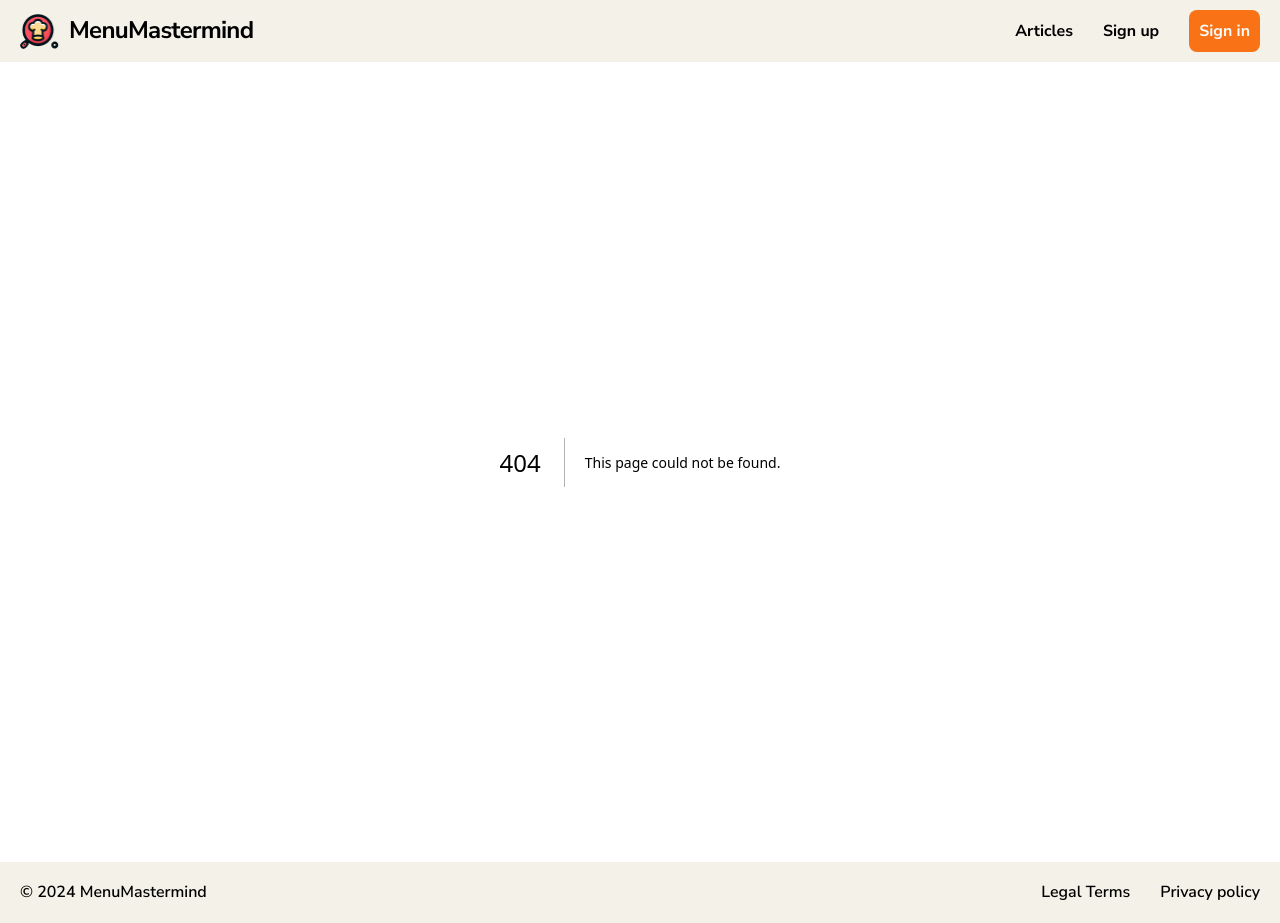
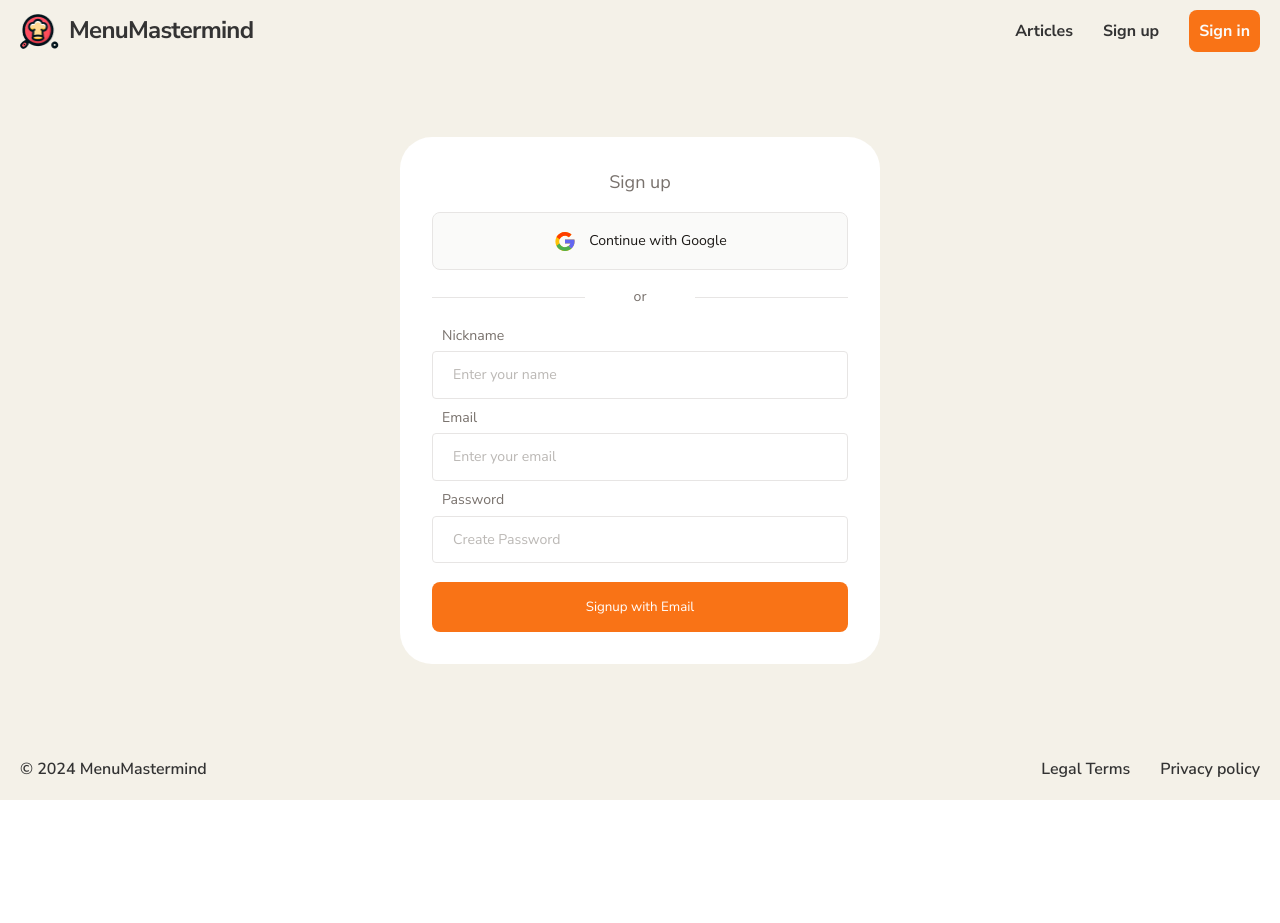
Before and after one commit to JustFantick/menu-mastermind, a Next.js app: page /sign-up in a window 1280 px wide. Before the commit this address had no page. After the commit the page ends 800 px from the top, so only its background shows below. Built offline with nearby package versions, Linux system fonts and the light colour scheme.

Commit message:
feat: init sign-up page & corresponding components

```diff
--- /dev/null
+++ b/src/app/sign-up/page.module.scss
@@ -0,0 +1,7 @@
+.signUp {
+	display: flex;
+	justify-content: center;
+	align-items: center;
+
+	background-color: var(--accent-color-primary);
+}
--- /dev/null
+++ b/src/app/sign-up/page.tsx
@@ -0,0 +1,13 @@
+import React from 'react';
+import s from './page.module.scss';
+import SignUpForm from '@/components/form/SignUpForm';
+
+const SignUpPage = () => {
+	return (
+		<div className={s.signUp}>
+			<SignUpForm />
+		</div>
+	);
+};
+
+export default SignUpPage;
--- /dev/null
+++ b/src/components/form/Input.tsx
@@ -0,0 +1,36 @@
+import React, { Ref, forwardRef } from 'react';
+import styles from './form.module.scss';
+
+interface InputProps {
+	type: 'password' | 'email' | 'text';
+	label?: string;
+	name: string;
+	pattern?: string;
+	title?: string;
+	isRequired?: boolean;
+	placeholder?: string;
+}
+
+const Input = forwardRef(function Input(
+	{ label = '', type, name, pattern, title = '', isRequired = true, placeholder = '' }: InputProps,
+	ref: Ref<HTMLInputElement>
+) {
+	return (
+		<label className={styles.inputWrapper}>
+			<div className={styles.inputWrapper__label}>{label}</div>
+
+			<input
+				className={styles.inputWrapper__input}
+				ref={ref}
+				type={type}
+				name={name}
+				pattern={pattern}
+				title={title}
+				required={isRequired}
+				placeholder={placeholder}
+			/>
+		</label>
+	);
+});
+
+export default Input;
--- /dev/null
+++ b/src/components/form/SignUpForm.tsx
@@ -0,0 +1,73 @@
+'use client';
+import Image from 'next/image';
+import React, { useRef } from 'react';
+import Input from './Input';
+import s from './form.module.scss';
+
+const SignUpForm = () => {
+	const nameRef = useRef<HTMLInputElement>(null);
+	const emailRef = useRef<HTMLInputElement>(null);
+	const passwordRef = useRef<HTMLInputElement>(null);
+
+	return (
+		<form
+			className={s.form}
+			onSubmit={e => {
+				e.preventDefault();
+
+				console.log(nameRef.current?.value, emailRef.current?.value, passwordRef.current?.value);
+			}}
+		>
+			<div className={s.form__title}>Sign up</div>
+
+			<button type='button' onClick={() => console.log('Google')} className={s.googleButton}>
+				<Image src={'/google-icon.svg'} height={24} width={24} alt='google-img' />
+				<span>Continue with Google</span>
+			</button>
+
+			<div className={s.form__dividingLine}>
+				<span></span>
+				or
+				<span></span>
+			</div>
+
+			<div className={s.form__fields}>
+				<Input
+					ref={nameRef}
+					type='text'
+					name='text'
+					label='Nickname'
+					pattern='^(?!\s*$).{3,}$'
+					placeholder='Enter your name'
+					isRequired={true}
+				/>
+
+				<Input
+					ref={emailRef}
+					type='email'
+					name='email'
+					label='Email'
+					pattern='[a-z0-9._%+-]+@[a-z0-9.-]+.[a-z]{2,}$'
+					placeholder='Enter your email'
+					isRequired={true}
+				/>
+
+				<Input
+					ref={passwordRef}
+					type='password'
+					name='password'
+					label='Password'
+					placeholder='Create Password'
+					pattern='.{6,}'
+					isRequired={true}
+				/>
+
+				<button type='submit' className={s.formSubmitButton}>
+					Signup with Email
+				</button>
+			</div>
+		</form>
+	);
+};
+
+export default SignUpForm;
--- /dev/null
+++ b/src/components/form/form.module.scss
@@ -0,0 +1,125 @@
+.form {
+	width: clamp(345px, 480px, calc(100vw - 30px));
+	background-color: white;
+	border-radius: 32px;
+	overflow: hidden;
+
+	padding: 32px clamp(15px, calc(8px + 1.88vw), 32px);
+
+	display: flex;
+	flex-direction: column;
+	gap: 16px;
+
+	&__title {
+		color: #78716c;
+		font-size: 1.13rem;
+		font-style: normal;
+		font-weight: 400;
+		line-height: 150%;
+
+		text-align: center;
+	}
+
+	&__dividingLine {
+		display: flex;
+		justify-content: space-between;
+		align-items: center;
+
+		span {
+			width: 36.875%;
+			height: 1px;
+			background-color: #e7e5e4;
+		}
+
+		color: #78716c;
+		font-size: 0.88rem;
+		font-style: normal;
+		font-weight: 400;
+		line-height: 160%;
+	}
+
+	&__fields {
+		display: flex;
+		flex-direction: column;
+		gap: 8px;
+
+		button[type='submit'] {
+			margin-top: 11px;
+		}
+	}
+}
+
+.googleButton {
+	width: 100%;
+	padding: 16px 8px;
+
+	border-radius: 8px;
+	border: 1px solid #e7e5e4;
+	background: #fafaf9;
+
+	display: flex;
+	justify-content: center;
+	align-items: center;
+	gap: 12px;
+
+	img {
+		max-height: 24px;
+		max-width: 24px;
+		object-fit: contain;
+	}
+
+	span {
+		color: #1c1917;
+		font-size: 0.88rem;
+		font-weight: 400;
+		line-height: 160%;
+	}
+}
+
+.formSubmitButton {
+	width: 100%;
+	border-radius: 8px;
+	background: var(--accent-color-secondary);
+	color: white;
+
+	padding: 16px 20px;
+
+	text-align: center;
+}
+
+//Inputs
+.inputWrapper {
+	display: flex;
+	flex-direction: column;
+	gap: 4px;
+
+	&__label {
+		margin-left: 10px;
+
+		font-weight: 400;
+		font-size: 0.88rem;
+		line-height: 1.6;
+		color: #78716c;
+	}
+
+	&__input {
+		width: 100%;
+		padding: 14px 20px;
+
+		border-radius: calc(var(--border-radius) / 2);
+		border: 1px solid #e7e5e4;
+		background: #fff;
+
+		transition: all 0.25s ease;
+
+		font-weight: 400;
+		font-size: 0.88rem;
+		line-height: 1.25;
+
+		color: #78716c;
+
+		&::placeholder {
+			color: rgba(120, 113, 108, 0.5);
+		}
+	}
+}
```
Also changed, not shown: public/google-icon.svg (added).
